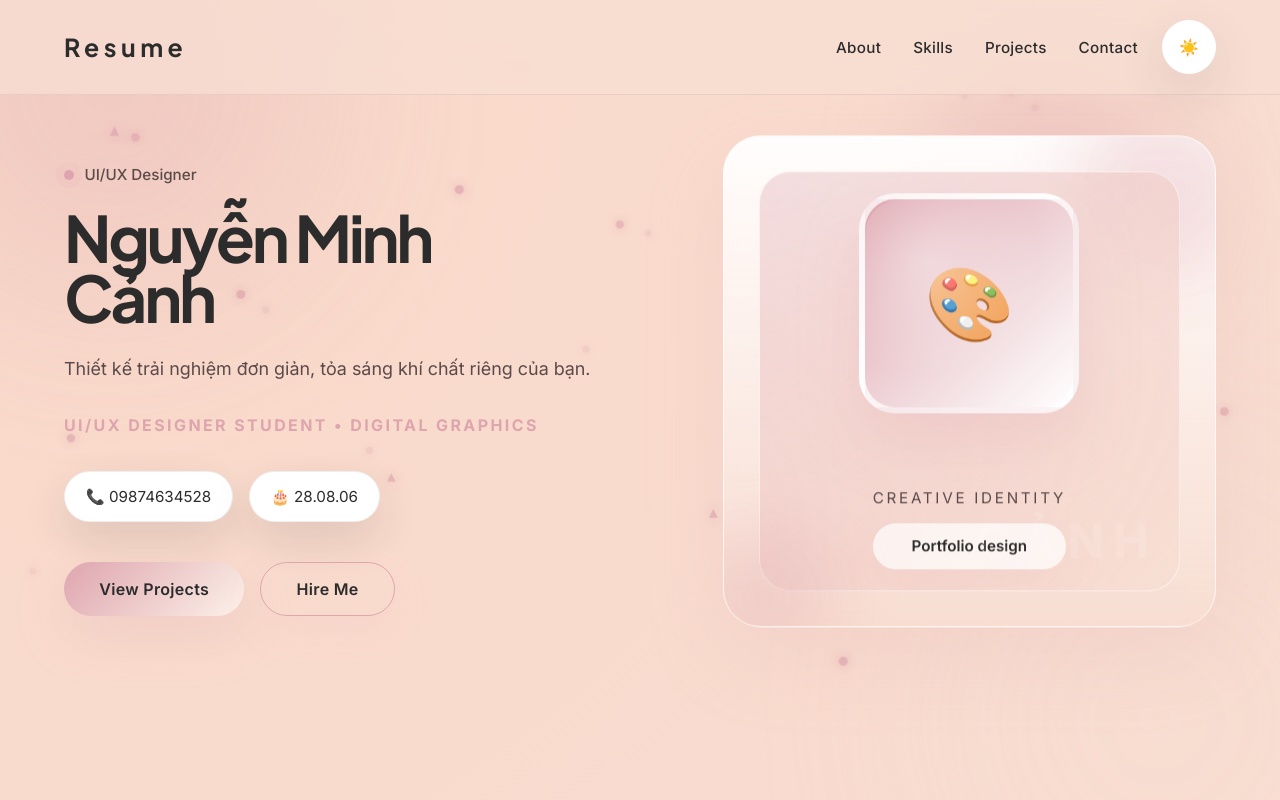
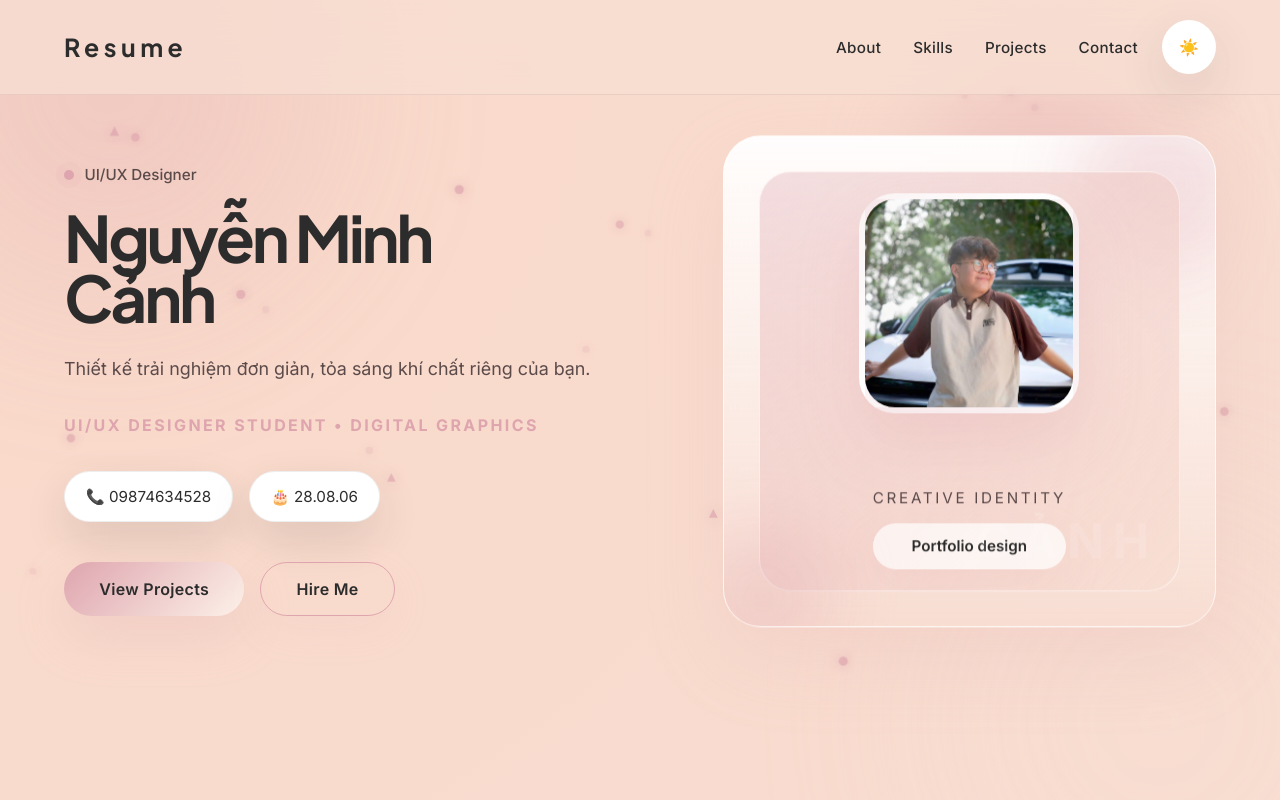
Before and after one commit to nmcanh2808-glitch/CV, a plain HTML site: page index.html in a window 1280 px wide. Shown: the top 800 px of the page. Drawn offline with Linux system fonts and the light colour scheme.

Commit message:
khởi tạo trang

```diff
--- a/index.html
+++ b/index.html
@@ -472,10 +472,17 @@
             background: linear-gradient(135deg, var(--accent), var(--surface));
             display: grid;
             place-items: center;
-            font-size: 4.5rem;
             box-shadow: 0 30px 60px rgba(222, 165, 174, 0.28);
             position: relative;
             z-index: 1;
+            overflow: hidden;
+        }
+
+        .profile-avatar img {
+            width: 100%;
+            height: 100%;
+            object-fit: cover;
+            display: block;
         }
 
         .profile-avatar::before {
@@ -1576,7 +1583,7 @@
                 <div class="hero-visual fade-up">
                     <div class="visual-card">
                         <div class="profile-block">
-                            <div class="profile-avatar">🎨</div>
+                            <div class="profile-avatar"><img src="images/Avatar.jpg" alt="Avatar" /></div>
                             <div class="profile-info">
                                 <div class="profile-tag">Creative Identity</div>
                                 <div class="profile-pill">Portfolio design</div>
```
Also changed, not shown: images/Avatar.jpg (added).
